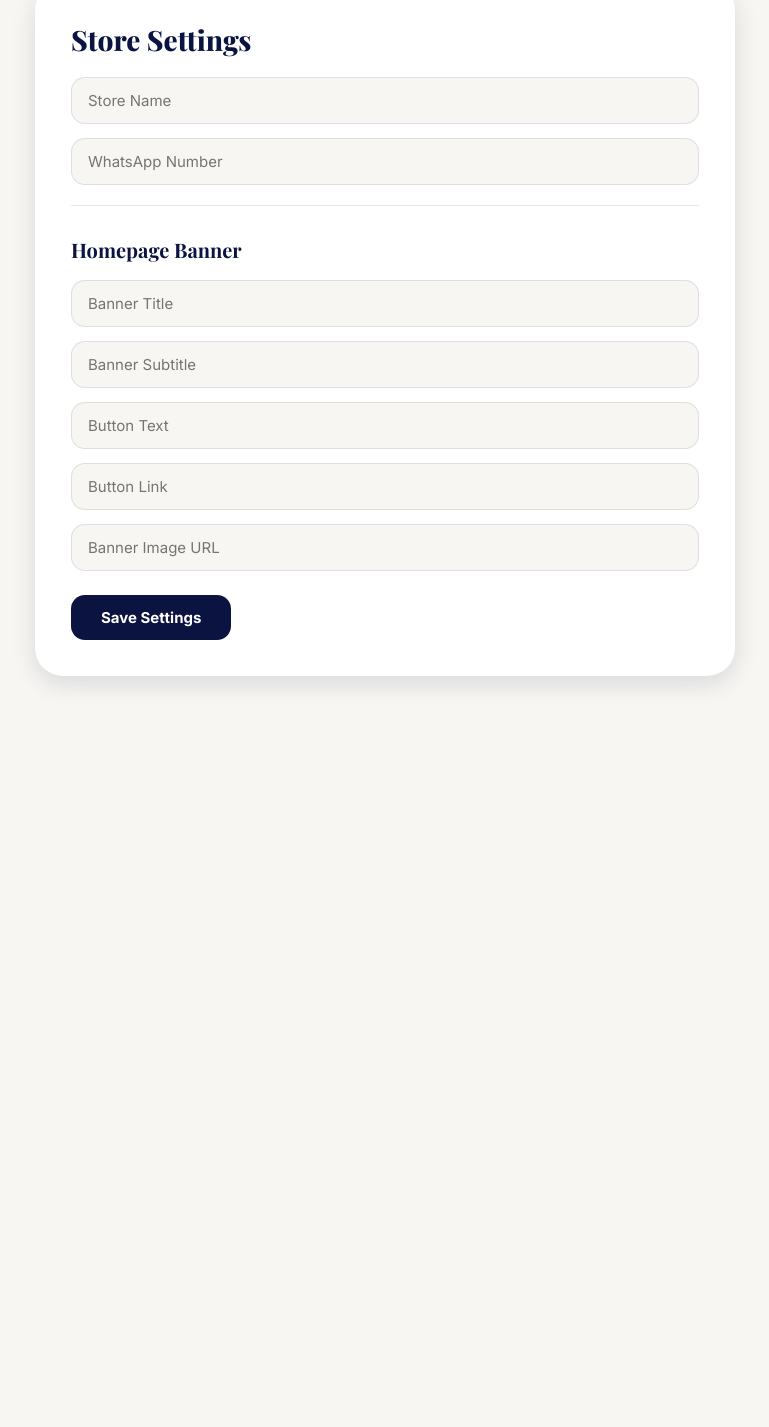
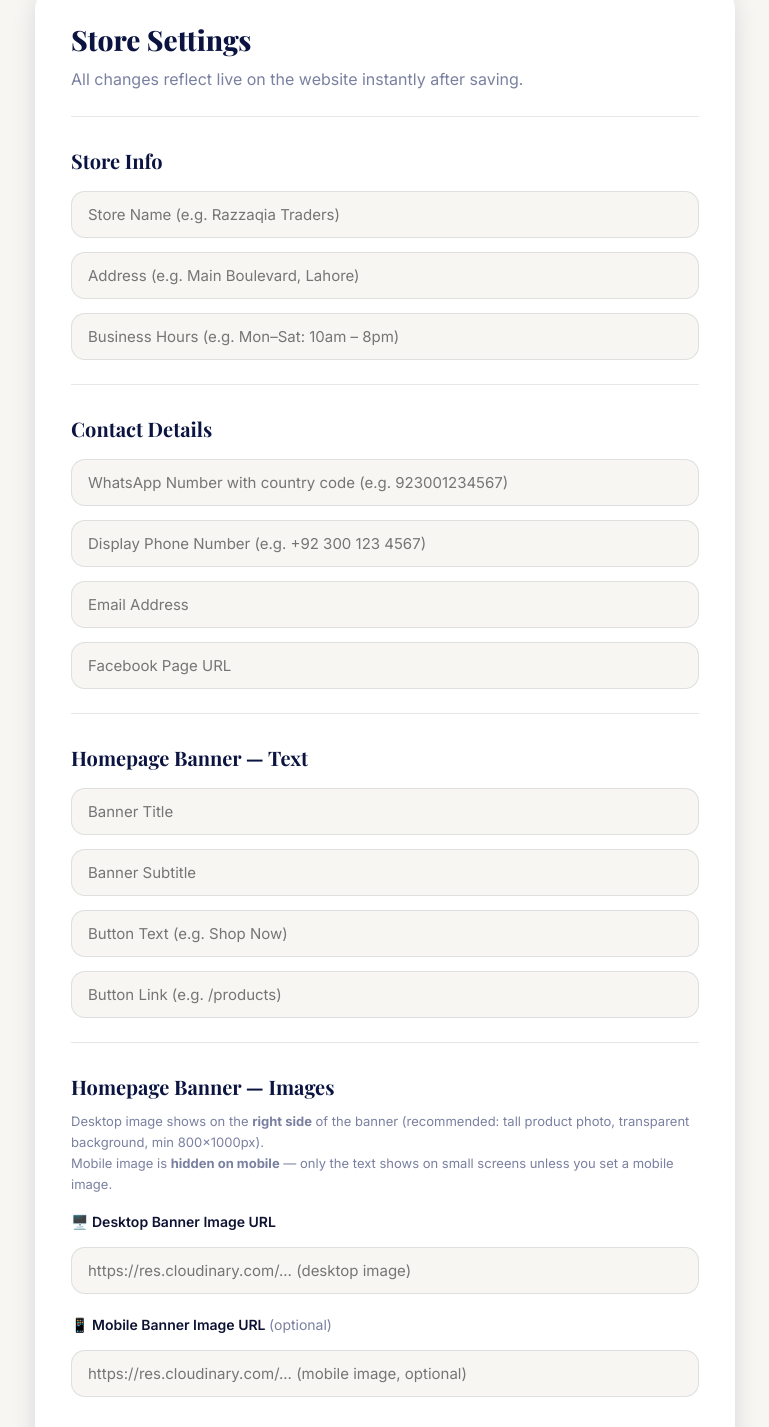
Before and after one commit to tayyab5050j-ai/razzaqia-traders, a React (Vite) app: page /store-settings in a window 1280 px wide. Shown: the part 118-1545 px from the top of the page, without its empty margins (255-1024 px from the left). Before the commit the page ends 826 px from the top, so only its background shows below. Built offline with nearby package versions, Linux system fonts and the light colour scheme; no server answers; the database is empty; sample sign-in values are in the browser's storage.

Commit message:
Complete update

```diff
--- a/src/admin/StoreSettings.jsx
+++ b/src/admin/StoreSettings.jsx
@@ -4,181 +4,134 @@ import { db } from "../services/firebase";
 import BackButton from "../components/BackButton";
 
 export default function StoreSettings() {
-
   const [storeName, setStoreName] = useState("");
   const [whatsapp, setWhatsapp] = useState("");
+  const [phone, setPhone] = useState("");
+  const [email, setEmail] = useState("");
+  const [address, setAddress] = useState("");
+  const [hours, setHours] = useState("");
+  const [facebook, setFacebook] = useState("");
 
   const [heroTitle, setHeroTitle] = useState("");
   const [heroSubtitle, setHeroSubtitle] = useState("");
   const [heroButtonText, setHeroButtonText] = useState("");
   const [heroButtonLink, setHeroButtonLink] = useState("");
-  const [bannerImage, setBannerImage] = useState("");
+  const [bannerImageDesktop, setBannerImageDesktop] = useState("");
+  const [bannerImageMobile, setBannerImageMobile] = useState("");
 
-  useEffect(() => {
-    loadSettings();
-  }, []);
+  useEffect(() => { loadSettings(); }, []);
 
   const loadSettings = async () => {
-
-    const settingsSnap = await getDoc(
-      doc(db, "settings", "store")
-    );
-
+    const settingsSnap = await getDoc(doc(db, "settings", "store"));
     if (settingsSnap.exists()) {
-
       const data = settingsSnap.data();
-
       setStoreName(data.storeName || "");
       setWhatsapp(data.whatsapp || "");
+      setPhone(data.phone || "");
+      setEmail(data.email || "");
+      setAddress(data.address || "");
+      setHours(data.hours || "");
+      setFacebook(data.facebook || "");
     }
 
-    const bannerSnap = await getDoc(
-      doc(db, "banners", "homepage")
-    );
-
+    const bannerSnap = await getDoc(doc(db, "banners", "homepage"));
     if (bannerSnap.exists()) {
-
-      const bannerData =
-        bannerSnap.data();
-
-      setHeroTitle(
-        bannerData.title || ""
-      );
-
-      setHeroSubtitle(
-        bannerData.subtitle || ""
-      );
-
-      setHeroButtonText(
-        bannerData.buttonText || ""
-      );
-
-      setHeroButtonLink(
-        bannerData.buttonLink || ""
-      );
-
-      setBannerImage(
-        bannerData.image || ""
-      );
+      const b = bannerSnap.data();
+      setHeroTitle(b.title || "");
+      setHeroSubtitle(b.subtitle || "");
+      setHeroButtonText(b.buttonText || "");
+      setHeroButtonLink(b.buttonLink || "");
+      setBannerImageDesktop(b.imageDesktop || b.image || "");
+      setBannerImageMobile(b.imageMobile || "");
     }
   };
 
   const saveSettings = async () => {
+    try {
+      await setDoc(doc(db, "settings", "store"), {
+        storeName, whatsapp, phone, email, address, hours, facebook,
+      });
 
-    try {
+      await setDoc(doc(db, "banners", "homepage"), {
+        title: heroTitle,
+        subtitle: heroSubtitle,
+        buttonText: heroButtonText,
+        buttonLink: heroButtonLink,
+        imageDesktop: bannerImageDesktop,
+        imageMobile: bannerImageMobile,
+        image: bannerImageDesktop, // keep old field for backward compatibility
+      });
 
-      await setDoc(
-        doc(db, "settings", "store"),
-        {
-          storeName,
-          whatsapp,
-        }
-      );
-
-      await setDoc(
-        doc(db, "banners", "homepage"),
-        {
-          title: heroTitle,
-          subtitle: heroSubtitle,
-          buttonText: heroButtonText,
-          buttonLink: heroButtonLink,
-          image: bannerImage,
-        }
-      );
-
-      alert(
-        "Settings Saved Successfully"
-      );
-
+      alert("Settings Saved Successfully ✅");
     } catch (error) {
-
       console.error(error);
       alert(error.message);
-
     }
   };
 
   return (
     <>
       <BackButton />
-
       <div className="settings-card">
 
         <h1>Store Settings</h1>
+        <p style={{ color: "var(--text-muted)", marginBottom: "8px" }}>
+          All changes reflect live on the website instantly after saving.
+        </p>
 
+        <hr />
+        <h2>Store Info</h2>
+        <input type="text" placeholder="Store Name (e.g. Razzaqia Traders)" value={storeName} onChange={(e) => setStoreName(e.target.value)} />
+        <input type="text" placeholder="Address (e.g. Main Boulevard, Lahore)" value={address} onChange={(e) => setAddress(e.target.value)} />
+        <input type="text" placeholder="Business Hours (e.g. Mon–Sat: 10am – 8pm)" value={hours} onChange={(e) => setHours(e.target.value)} />
+
+        <hr />
+        <h2>Contact Details</h2>
+        <input type="text" placeholder="WhatsApp Number with country code (e.g. 923001234567)" value={whatsapp} onChange={(e) => setWhatsapp(e.target.value)} />
+        <input type="text" placeholder="Display Phone Number (e.g. +92 300 123 4567)" value={phone} onChange={(e) => setPhone(e.target.value)} />
+        <input type="text" placeholder="Email Address" value={email} onChange={(e) => setEmail(e.target.value)} />
+        <input type="text" placeholder="Facebook Page URL" value={facebook} onChange={(e) => setFacebook(e.target.value)} />
+
+        <hr />
+        <h2>Homepage Banner — Text</h2>
+        <input placeholder="Banner Title" value={heroTitle} onChange={(e) => setHeroTitle(e.target.value)} />
+        <input placeholder="Banner Subtitle" value={heroSubtitle} onChange={(e) => setHeroSubtitle(e.target.value)} />
+        <input placeholder="Button Text (e.g. Shop Now)" value={heroButtonText} onChange={(e) => setHeroButtonText(e.target.value)} />
+        <input placeholder="Button Link (e.g. /products)" value={heroButtonLink} onChange={(e) => setHeroButtonLink(e.target.value)} />
+
+        <hr />
+        <h2>Homepage Banner — Images</h2>
+        <p style={{ color: "var(--text-muted)", fontSize: "13px", marginTop: "8px" }}>
+          Desktop image shows on the <strong>right side</strong> of the banner (recommended: tall product photo, transparent background, min 800×1000px).<br />
+          Mobile image is <strong>hidden on mobile</strong> — only the text shows on small screens unless you set a mobile image.
+        </p>
+
+        <label style={{ display: "block", marginTop: "16px", fontWeight: 600, fontSize: "14px", color: "var(--text-dark)" }}>
+          🖥️ Desktop Banner Image URL
+        </label>
         <input
-          type="text"
-          placeholder="Store Name"
-          value={storeName}
-          onChange={(e) =>
-            setStoreName(e.target.value)
-          }
+          placeholder="https://res.cloudinary.com/... (desktop image)"
+          value={bannerImageDesktop}
+          onChange={(e) => setBannerImageDesktop(e.target.value)}
         />
+        {bannerImageDesktop && (
+          <img src={bannerImageDesktop} alt="Desktop preview" style={{ marginTop: "10px", height: "120px", objectFit: "contain", borderRadius: "8px", border: "1px solid var(--border)", background: "#eee", padding: "8px" }} />
+        )}
 
+        <label style={{ display: "block", marginTop: "20px", fontWeight: 600, fontSize: "14px", color: "var(--text-dark)" }}>
+          📱 Mobile Banner Image URL <span style={{ color: "var(--text-muted)", fontWeight: 400 }}>(optional)</span>
+        </label>
         <input
-          type="text"
-          placeholder="WhatsApp Number"
-          value={whatsapp}
-          onChange={(e) =>
-            setWhatsapp(e.target.value)
-          }
+          placeholder="https://res.cloudinary.com/... (mobile image, optional)"
+          value={bannerImageMobile}
+          onChange={(e) => setBannerImageMobile(e.target.value)}
         />
+        {bannerImageMobile && (
+          <img src={bannerImageMobile} alt="Mobile preview" style={{ marginTop: "10px", height: "120px", objectFit: "contain", borderRadius: "8px", border: "1px solid var(--border)", background: "#eee", padding: "8px" }} />
+        )}
 
-        <hr
-          style={{
-            margin: "20px 0",
-          }}
-        />
-
-        <h2>
-          Homepage Banner
-        </h2>
-
-        <input
-          placeholder="Banner Title"
-          value={heroTitle}
-          onChange={(e) =>
-            setHeroTitle(e.target.value)
-          }
-        />
-
-        <input
-          placeholder="Banner Subtitle"
-          value={heroSubtitle}
-          onChange={(e) =>
-            setHeroSubtitle(e.target.value)
-          }
-        />
-
-        <input
-          placeholder="Button Text"
-          value={heroButtonText}
-          onChange={(e) =>
-            setHeroButtonText(e.target.value)
-          }
-        />
-
-        <input
-          placeholder="Button Link"
-          value={heroButtonLink}
-          onChange={(e) =>
-            setHeroButtonLink(e.target.value)
-          }
-        />
-
-        <input
-          placeholder="Banner Image URL"
-          value={bannerImage}
-          onChange={(e) =>
-            setBannerImage(e.target.value)
-          }
-        />
-
-        <button
-          className="settings-save-btn"
-          onClick={saveSettings}
-        >
-          Save Settings
+        <button className="settings-save-btn" onClick={saveSettings} style={{ marginTop: "32px" }}>
+          Save All Settings
         </button>
 
       </div>
--- a/src/pages/Home.jsx
+++ b/src/pages/Home.jsx
@@ -1,57 +1,33 @@
 import useStoreSettings from "../hooks/useStoreSettings";
 import { useEffect, useState } from "react";
 import Navbar from "../components/NavbarTemp";
-
 import Sidebar from "../components/Sidebar";
 import { db } from "../services/firebase";
-import {
-  collection,
-  getDocs,
-  doc,
-  getDoc,
-} from "firebase/firestore";
+import { collection, getDocs, doc, getDoc } from "firebase/firestore";
 import { Link, useNavigate } from "react-router-dom";
 import Footer from "../components/Footer";
 
 export default function Home() {
-
   const navigate = useNavigate();
-
-  const [sidebarOpen, setSidebarOpen] =
-  useState(false);
-
-const [products, setProducts] =
-  useState([]);
-
-const [banner, setBanner] =
-  useState(null);
-
-const [bannerLoading, setBannerLoading] =
-  useState(true);
-
-  const settings =
-    useStoreSettings();
+  const [sidebarOpen, setSidebarOpen] = useState(false);
+  const [products, setProducts] = useState([]);
+  const [banner, setBanner] = useState(null);
+  const [bannerLoading, setBannerLoading] = useState(true);
+  const [isMobile, setIsMobile] = useState(window.innerWidth <= 768);
+  const settings = useStoreSettings();
 
   useEffect(() => {
-
     loadProducts();
     loadBanner();
-
+    const handleResize = () => setIsMobile(window.innerWidth <= 768);
+    window.addEventListener("resize", handleResize);
+    return () => window.removeEventListener("resize", handleResize);
   }, []);
 
   const loadBanner = async () => {
-
     try {
-
-    const bannerSnap =
-      await getDoc(
-        doc(db, "banners", "homepage")
-      );
-
-    if (bannerSnap.exists()) {
-      setBanner(bannerSnap.data());
-    }
-
+      const bannerSnap = await getDoc(doc(db, "banners", "homepage"));
+      if (bannerSnap.exists()) setBanner(bannerSnap.data());
     } catch (error) {
       console.error(error);
     } finally {
@@ -60,273 +36,94 @@ const [bannerLoading, setBannerLoading] =
   };
 
   const loadProducts = async () => {
+    const snapshot = await getDocs(collection(db, "products"));
+    const items = [];
+    snapshot.forEach((doc) => items.push({ id: doc.id, ...doc.data() }));
+    setProducts(items.filter((product) => product.featured === true));
+  };
 
-    const snapshot = await getDocs(
-      collection(db, "products")
-    );
-
-    const items = [];
-
-    snapshot.forEach((doc) => {
-
-      items.push({
-        id: doc.id,
-        ...doc.data(),
-      });
-
-    });
-
-    setProducts(
-      items.filter(
-        (product) =>
-          product.featured === true
-      )
-    );
-  };
+  // Pick correct image: mobile uses imageMobile, desktop uses imageDesktop, fallback to old image field
+  const heroImage = isMobile
+    ? (banner?.imageMobile || banner?.image || null)
+    : (banner?.imageDesktop || banner?.image || null);
 
   return (
     <>
-      <Navbar
-        openSidebar={() =>
-          setSidebarOpen(true)
-        }
-      />
-
-      <Sidebar
-        open={sidebarOpen}
-        closeSidebar={() =>
-          setSidebarOpen(false)
-        }
-      />
+      <Navbar openSidebar={() => setSidebarOpen(true)} />
+      <Sidebar open={sidebarOpen} closeSidebar={() => setSidebarOpen(false)} />
 
       {!bannerLoading && (
         <section className="hero">
-
-
-
           <div className="hero-content">
-
-          <p className="location">
-            📍 LAHORE, PAKISTAN
-          </p>
-
-          <h1>
-            {banner?.title}
-          </h1>
-
-          <p className="hero-description">
-            {banner?.subtitle}
-          </p>
-
+            <p className="location">📍 LAHORE, PAKISTAN</p>
+            <h1>{banner?.title}</h1>
+            <p className="hero-description">{banner?.subtitle}</p>
             <div className="hero-buttons">
-
               <button
                 className="shop-btn"
-              onClick={() => {
-
-                if (
-                  banner?.buttonLink
-                ) {
-
-                  navigate(
-                    banner.buttonLink
-                  );
-
-                } else {
-
-                  navigate(
-                    "/products"
-                  );
-
-                }
-
-              }}
+                onClick={() => navigate(banner?.buttonLink || "/products")}
               >
                 {banner?.buttonText}
               </button>
-
+            </div>
           </div>
 
+          {heroImage && (
+            <div className="hero-image">
+              <img src={heroImage} alt="Homepage Banner" />
             </div>
-
-        {banner?.image && (
-
-          <div
-            className="hero-image"
-          >
-
-            <img
-              src={banner.image}
-              alt="Homepage Banner"
-            />
-
-          </div>
-
           )}
-
         </section>
       )}
 
       <div className="category-grid">
-
-        <Link
-          to="/products/Mobiles"
-          className="category-card"
-        >
-          📱
-          <span>Mobiles</span>
-        </Link>
-
-        <Link
-          to="/products/Kitchen Appliances"
-          className="category-card"
-        >
-          🍳
-          <span>
-            Kitchen Appliances
-          </span>
-        </Link>
-
-        <Link
-          to="/products/Refrigerators"
-          className="category-card"
-        >
-          ❄️
-          <span>
-            Refrigerators
-          </span>
-        </Link>
-
-        <Link
-          to="/products/Washing Machines"
-          className="category-card"
-        >
-          🧺
-          <span>
-            Washing Machines
-          </span>
-        </Link>
-
-        <Link
-          to="/products/Speakers"
-          className="category-card"
-        >
-          🔊
-          <span>Speakers</span>
-        </Link>
-
-        <Link
-          to="/products/Home Appliances"
-          className="category-card"
-        >
-          🏠
-          <span>
-            Home Appliances
-          </span>
-        </Link>
-
+        <Link to="/products/Mobiles" className="category-card">📱<span>Mobiles</span></Link>
+        <Link to="/products/Kitchen Appliances" className="category-card">🍳<span>Kitchen Appliances</span></Link>
+        <Link to="/products/Refrigerators" className="category-card">❄️<span>Refrigerators</span></Link>
+        <Link to="/products/Washing Machines" className="category-card">🧺<span>Washing Machines</span></Link>
+        <Link to="/products/Speakers" className="category-card">🔊<span>Speakers</span></Link>
+        <Link to="/products/Home Appliances" className="category-card">🏠<span>Home Appliances</span></Link>
       </div>
 
       <section className="about-section">
-
-        <h2>
-          Why Choose Razzaqia
-          Traders?
-        </h2>
-
-        <p>
-          We provide genuine
-          electronics,
-          competitive prices and
-          excellent customer
-          support for all our
-          customers.
-        </p>
-
+        <h2>Why Choose Razzaqia Traders?</h2>
+        <p>We provide genuine electronics, competitive prices and excellent customer support for all our customers.</p>
       </section>
 
       <section className="featured-products">
-
-        <h2>
-          Featured Products
-        </h2>
-
+        <h2>Featured Products</h2>
         <div className="product-grid">
-
-          {products.map(
-            (product) => (
-
+          {products.map((product) => (
             <Link
               to={`/product/${product.id}`}
               key={product.id}
               className="product-card product-card-link"
             >
-
-                <img
-                  src={
-                    product.imageUrl
-                  }
-                  alt={
-                    product.name
-                  }
-                />
-
+              <img src={product.imageUrl} alt={product.name} />
               <div className="product-info">
-
-                  <span className="category-badge">
-                    NEW
-                  </span>
-
-                  <h3>
-                    {product.name}
-                  </h3>
-
-                  <p className="price">
-                    Rs.{" "}
-                    {
-                      product.price
-                    }
-                  </p>
-
+                <span className="category-badge">NEW</span>
+                <h3>{product.name}</h3>
+                <p className="price">Rs. {Number(product.price).toLocaleString()}</p>
                 <div className="card-buttons">
-
-                    <button className="details-btn">
-                      Add To Cart
-                    </button>
-
+                  <button className="details-btn">Add To Cart</button>
                   <button
                     className="order-btn"
-                      onClick={(
-                        e
-                      ) => {
-
+                    onClick={(e) => {
                       e.preventDefault();
-
                       e.stopPropagation();
-
-                        navigate(
-                          `/product/${product.id}`
-                        );
-
+                      navigate(`/product/${product.id}`);
                     }}
                   >
                     Order Now
                   </button>
-
                 </div>
-
               </div>
-
             </Link>
-
-            )
-          )}
-
+          ))}
         </div>
-
       </section>
 
       <Footer />
     </>
   );
-}// Footer import added at top — see note below
+}
```
Also changed, not shown: src/index.css (+36 -4 lines). Lines whose indentation alone changed are shown as unchanged.
